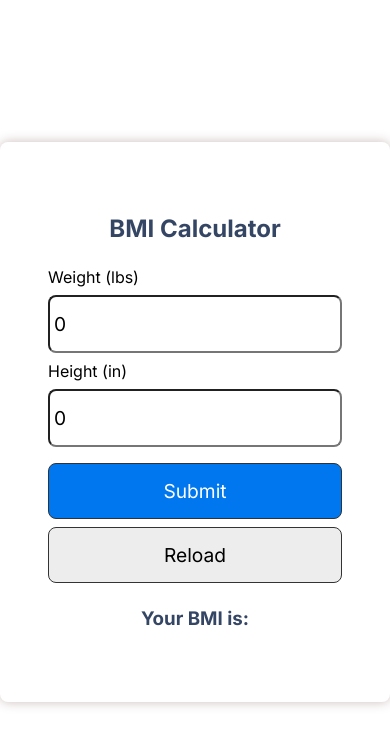
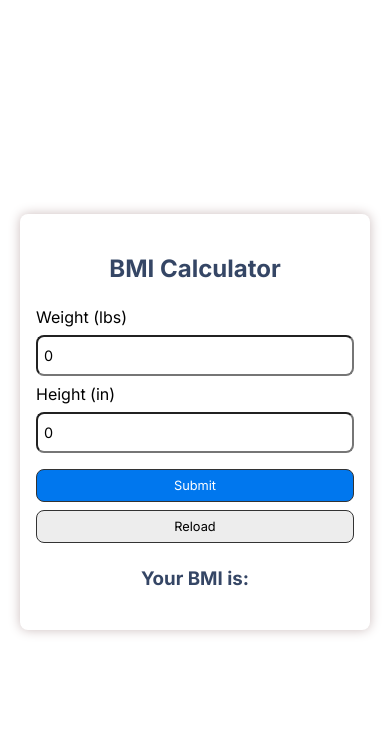
Before and after one commit to iiitl/bmi_calculator, a React (Create React App) app: page / in a window 390 px wide. Shown: the top 746 px of the page. Built offline with nearby package versions, Linux system fonts and the light colour scheme.

Commit message:
Responsive

```diff
--- a/src/index.css
+++ b/src/index.css
@@ -73,3 +73,30 @@ p {
 .img-container img {
   height: 200px;
 }
+
+@media (max-width: 768px) {
+  .container {
+    padding: 1.5rem;
+  }
+  .btn {
+    font-size: 0.9rem;
+    padding: 10px 0;
+  }
+}
+
+@media (max-width: 480px) {
+  .container {
+    padding: 1rem;
+  }
+  h2 {
+    font-size: 1.5rem;
+  }
+  input {
+    font-size: 0.9rem;
+    padding: 10px 6px;
+  }
+  .btn {
+    font-size: 0.8rem;
+    padding: 8px 0;
+  }
+}
```
